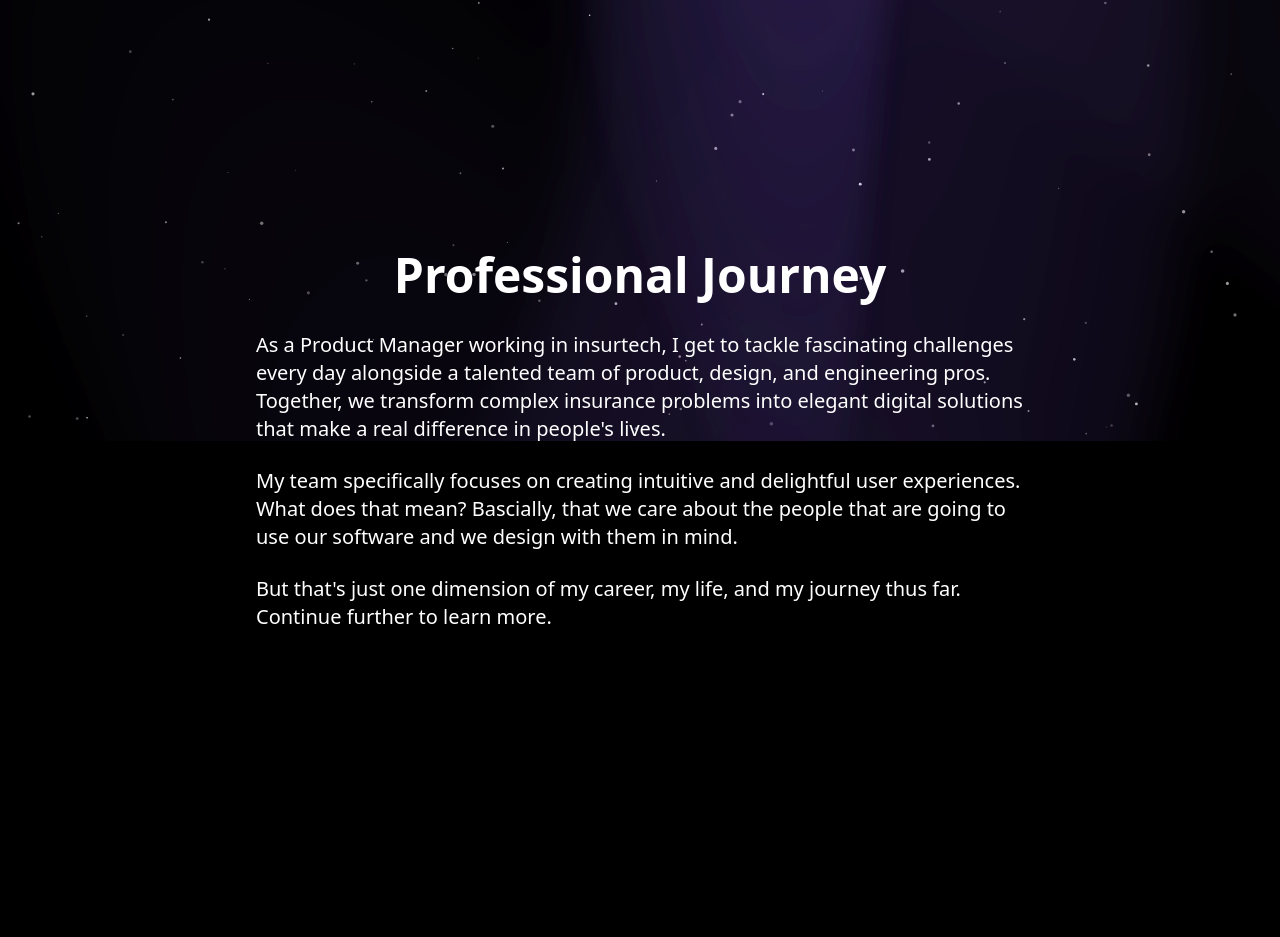
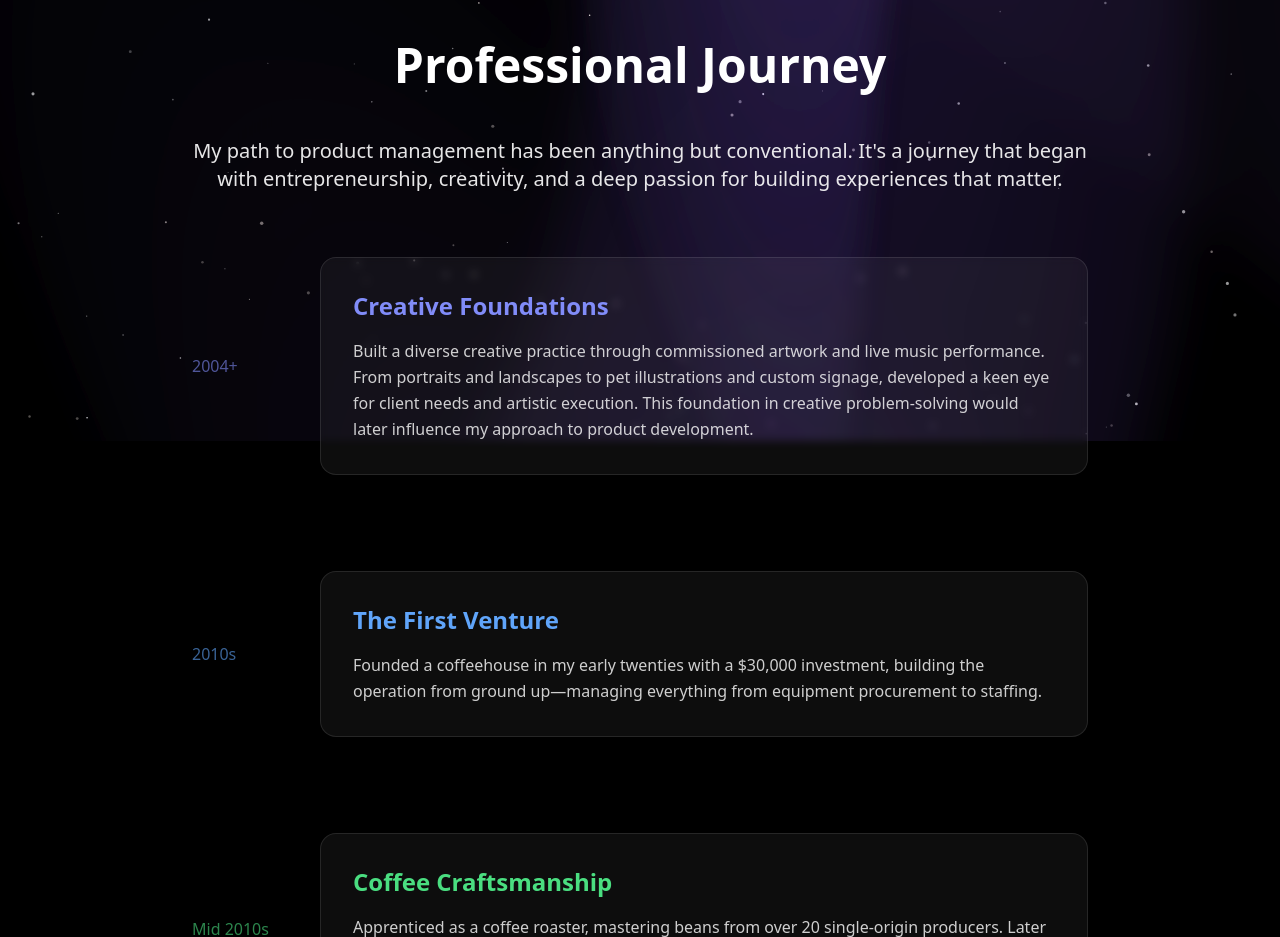
Before and after one commit to whittenluke/theartofluke, a Next.js app: page / in a window 1280 px wide. Shown: the part 1159-2096 px from the top of the page. Built offline with nearby package versions, Linux system fonts and the light colour scheme.

Commit message:
Added Professional Journey section content and updated timeline

```diff
--- a/src/app/page.tsx
+++ b/src/app/page.tsx
@@ -297,29 +297,138 @@ export default function Home() {
             ref={professionalJourneyRef}
             className="relative min-h-screen flex flex-col items-center justify-center z-20 px-4 md:px-8 mt-[100vh] lg:mt-[50vh]"
           >
-            <div className="max-w-3xl mx-auto text-white w-full">
-              <h2 className="text-4xl md:text-5xl font-bold mb-8 text-center">
+            <div className="max-w-4xl mx-auto text-white w-full">
+              <h2 className="text-4xl md:text-5xl font-bold mb-12 text-center">
                 Professional Journey
               </h2>
 
-              <div className="space-y-6 text-lg md:text-xl leading-relaxed">
-                <p>
-                  As a Product Manager working in insurtech, I get to tackle
-                  fascinating challenges every day alongside a talented team
-                  of product, design, and engineering pros. Together, we
-                  transform complex insurance problems into elegant digital
-                  solutions that make a real difference in people's lives.
-                </p>
-                <p>
-                  My team specifically focuses on creating intuitive and
-                  delightful user experiences. What does that mean? Bascially,
-                  that we care about the people that are going to use our
-                  software and we design with them in mind.
-                </p>
-                <p>
-                  But that's just one dimension of my career, my life, and my journey thus far. Continue further to learn more.
+              {/* Introduction */}
+              <div className="mb-16 text-lg md:text-xl text-center leading-relaxed">
+                <p className="text-white/90">
+                  My path to product management has been anything but conventional. It's a journey that began with
+                  entrepreneurship, creativity, and a deep passion for building experiences that matter.
                 </p>
               </div>
+
+              {/* Timeline/Journey Points */}
+              <div className="space-y-24">
+                {/* Creative Foundation */}
+                <div className="group relative flex items-center gap-8">
+                  <div className="hidden md:block w-24 shrink-0">
+                    <span className="text-indigo-400 opacity-60">2004+</span>
+                  </div>
+                  <div className="
+                    flex-grow backdrop-blur-sm bg-white/5 rounded-2xl p-6 md:p-8
+                    border border-white/10 hover:border-white/20
+                    transition-all duration-300
+                  ">
+                    <h3 className="text-2xl font-semibold mb-4 text-indigo-400">Creative Foundations</h3>
+                    <p className="text-white/80 leading-relaxed">
+                      Built a diverse creative practice through commissioned artwork and live music performance.
+                      From portraits and landscapes to pet illustrations and custom signage, developed a
+                      keen eye for client needs and artistic execution. This foundation in creative
+                      problem-solving would later influence my approach to product development.
+                    </p>
+                  </div>
+                </div>
+
+                {/* Early Entrepreneurship */}
+                <div className="group relative flex items-center gap-8">
+                  <div className="hidden md:block w-24 shrink-0">
+                    <span className="text-blue-400 opacity-60">2010s</span>
+                  </div>
+                  <div className="
+                    flex-grow backdrop-blur-sm bg-white/5 rounded-2xl p-6 md:p-8
+                    border border-white/10 hover:border-white/20
+                    transition-all duration-300
+                  ">
+                    <h3 className="text-2xl font-semibold mb-4 text-blue-400">The First Venture</h3>
+                    <p className="text-white/80 leading-relaxed">
+                      Founded a coffeehouse in my early twenties with a $30,000 investment,
+                      building the operation from ground up—managing everything from equipment
+                      procurement to staffing.
+                    </p>
+                  </div>
+                </div>
+
+                {/* Coffee Industry */}
+                <div className="group relative flex items-center gap-8">
+                  <div className="hidden md:block w-24 shrink-0">
+                    <span className="text-green-400 opacity-60">Mid 2010s</span>
+                  </div>
+                  <div className="
+                    flex-grow backdrop-blur-sm bg-white/5 rounded-2xl p-6 md:p-8
+                    border border-white/10 hover:border-white/20
+                    transition-all duration-300
+                  ">
+                    <h3 className="text-2xl font-semibold mb-4 text-green-400">Coffee Craftsmanship</h3>
+                    <p className="text-white/80 leading-relaxed">
+                      Apprenticed as a coffee roaster, mastering beans from over 20 single-origin producers.
+                      Later became General Manager for a growing coffeehouse and bakery, leading expansion
+                      into new territories.
+                    </p>
+                  </div>
+                </div>
+
+                {/* Tech Transition */}
+                <div className="group relative flex items-center gap-8">
+                  <div className="hidden md:block w-24 shrink-0">
+                    <span className="text-purple-400 opacity-60">2018</span>
+                  </div>
+                  <div className="
+                    flex-grow backdrop-blur-sm bg-white/5 rounded-2xl p-6 md:p-8
+                    border border-white/10 hover:border-white/20
+                    transition-all duration-300
+                  ">
+                    <h3 className="text-2xl font-semibold mb-4 text-purple-400">The Tech Leap</h3>
+                    <p className="text-white/80 leading-relaxed">
+                      Joined an early-stage GPS tracking startup, where my experience in customer service
+                      and business operations positioned me to bridge the gap between users and technology.
+                    </p>
+                  </div>
+                </div>
+
+                {/* Product Evolution */}
+                <div className="group relative flex items-center gap-8">
+                  <div className="hidden md:block w-24 shrink-0">
+                    <span className="text-rose-400 opacity-60">2021</span>
+                  </div>
+                  <div className="
+                    flex-grow backdrop-blur-sm bg-white/5 rounded-2xl p-6 md:p-8
+                    border border-white/10 hover:border-white/20
+                    transition-all duration-300
+                  ">
+                    <h3 className="text-2xl font-semibold mb-4 text-rose-400">Product Evolution</h3>
+                    <p className="text-white/80 leading-relaxed">
+                      This marked a pivotal shift in my career, becoming fully immersed in product
+                      management—translating user needs into technical solutions, and driving business
+                      outcomes through data-driven decisions.
+                    </p>
+                  </div>
+                </div>
+
+                {/* Current Role */}
+                <div className="group relative flex items-center gap-8">
+                  <div className="hidden md:block w-24 shrink-0">
+                    <span className="text-cyan-400 opacity-60">Present</span>
+                  </div>
+                  <div className="
+                    flex-grow backdrop-blur-sm bg-white/5 rounded-2xl p-6 md:p-8
+                    border border-white/10 hover:border-white/20
+                    transition-all duration-300
+                  ">
+                    <h3 className="text-2xl font-semibold mb-4 text-cyan-400">Product Leadership</h3>
+                    <p className="text-white/80 leading-relaxed">
+                      As a Product Manager at SageSure, I leverage my unique blend of
+                      creative, entrepreneurial, and technical experience to build innovative solutions.
+                      My journey from artist to entrepreneur to product leader has equipped me with a
+                      holistic approach to product development—combining user empathy, business acumen,
+                      and technical understanding.
+                    </p>
+                  </div>
+                </div>
+              </div>
+
             </div>
           </section>
 
```
